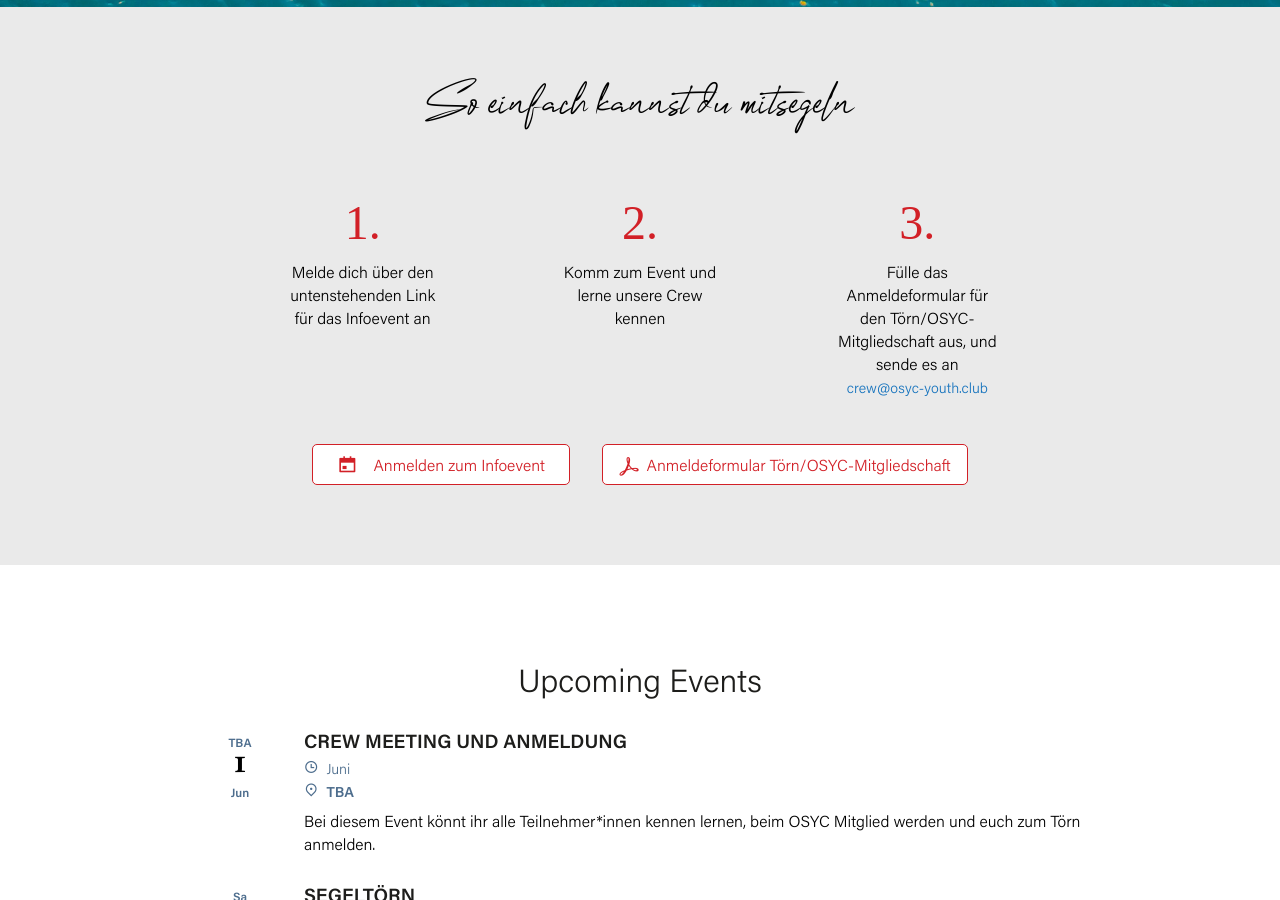
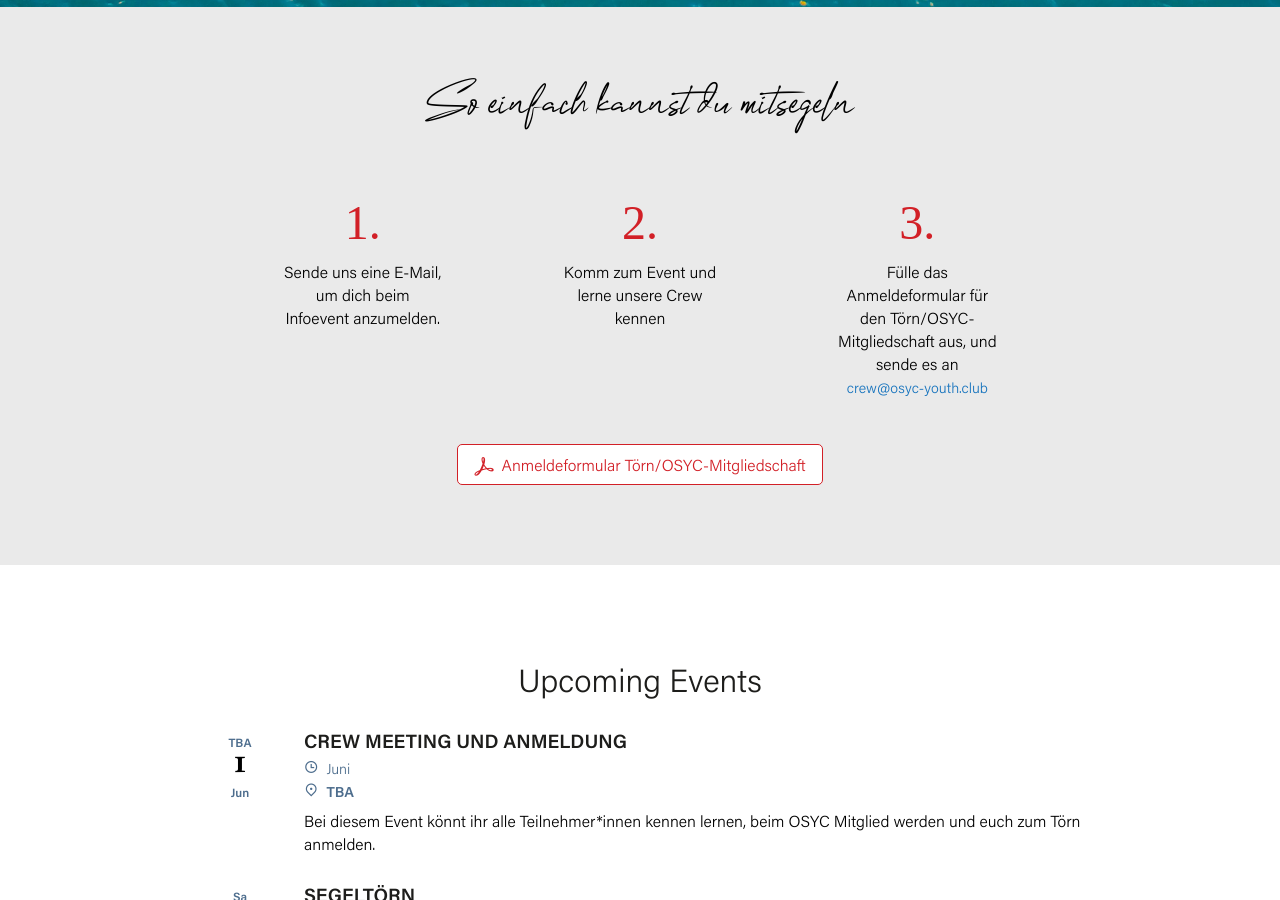
Before and after one commit to osyc-youth/osyc-youth.github.io, a Jekyll site: the page built from index.markdown, in a window 1280 px wide and 900 px high, scrolled down 2210 px. Built offline with Jekyll 4.4.1, drawn with Linux system fonts in a browser that asks for light colours; some of the changed text lies outside the part shown.

Commit message:
Update main.html

```diff
--- a/_layouts/main.html
+++ b/_layouts/main.html
@@ -61,7 +61,7 @@ layout: default
 
                         1.
                     </div>
-                    <p>Melde dich über den untenstehenden Link für das Infoevent an</p>
+                    <p>Sende uns eine E-Mail, um dich beim Infoevent anzumelden.</p>
                 </div>
                 <div class="flex-item-steps">
                     <div class="big-number">
@@ -78,7 +78,6 @@ layout: default
             </div>
 
             <div class="buttonContainter">
-                <a class="blueButton" href="https://app.formbricks.com/s/cli34qe5z0cfqmt0hozuoovl8"><i class="ri-calendar-event-fill ri-12x "></i> Anmelden zum Infoevent </a>
                 <a class="blueButton" href="https://osyc-youth.club/assets/pdf/OSYC-Youth-Anmdelung-PDF-Form.pdf"><i class="icon-adobe ri-12x"></i> Anmeldeformular Törn/OSYC-Mitgliedschaft</a>
             </div>
         </section>
@@ -117,7 +116,7 @@ layout: default
             </div>
             <div class="event-details">
                 <h3>Segeltörn</h3>
-                <p class="info-new"> <i class="ri-time-line"></i> 7.09. - 14.09.2024<span>
+                <p class="info-new"> <i class="ri-time-line"></i> 20.09. - 27.09.2025<span>
 
         </span> </p>
                 <p class="info-new"> <i class="ri-map-pin-2-line"></i>  <span><b>Kroatien</b></span></p>
```
